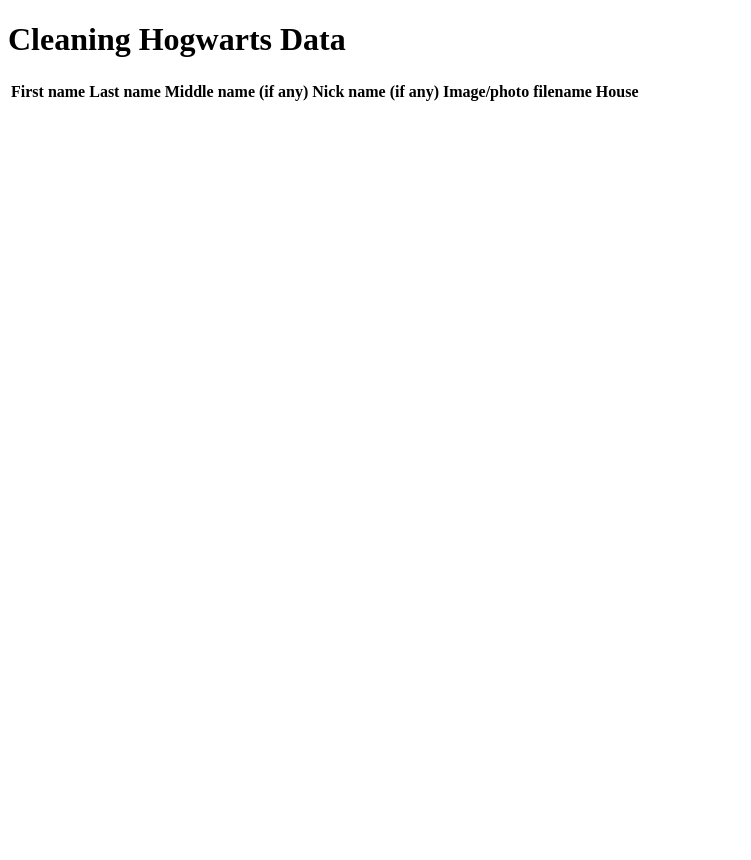
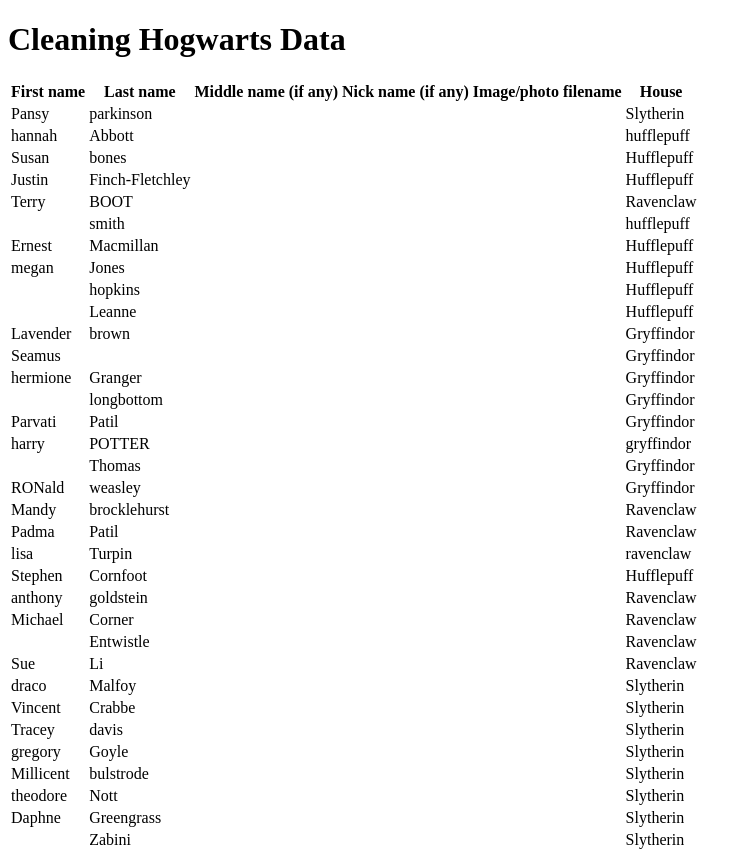
Before and after one commit to magn902m/cleaning_hogwarts_data, a plain HTML site: page index.html in a window 1280 px wide. Shown: the whole page, without its empty margins (0-751 px from the left). Before the commit the page ends 800 px from the top, so only its background shows below. Drawn offline with Linux system fonts and the light colour scheme.

Commit message:
got some thing show

```diff
--- a/index.html
+++ b/index.html
@@ -34,7 +34,7 @@
         <td data-field="last_name"></td>
         <td data-field="middle_name"></td>
         <td data-field="nick_name"></td>
-        <td data-field="img_filename"></td>
+        <td data-field="img_name"></td>
         <td data-field="house"></td>
       </tr>
     </template>
--- a/script.js
+++ b/script.js
@@ -14,7 +14,7 @@ function start() {
 }
 
 function loadJSON() {
-  console.log("loadJSON");
+  //   console.log("loadJSON");
   fetch("students.json")
     .then((response) => response.json())
     .then((jsonData) => {
@@ -24,12 +24,38 @@ function loadJSON() {
 }
 
 function prepareObjects(jsonData) {
-  console.log("prepareObjects");
+  //   console.log("prepareObjects");
+  jsonData.forEach((jsonObject) => {
+    let fullname = jsonObject.fullname;
+    let house = jsonObject.house;
+    // let gender = jsonObject.gender;
+
+    const Student = {
+      firstName: "",
+      lastName: "",
+      middleName: "",
+      nickName: "",
+      imgName: "",
+      house: "",
+    };
+    const student = Object.create(Student);
+
+    student.firstName = fullname.substring(0, fullname.indexOf(" "));
+    student.lastName = fullname.substring(fullname.lastIndexOf(" "));
+    student.middleName = fullname.substring(fullname.lastIndexOf(" "), fullname.lastIndexOf(" "));
+    student.nickName = "";
+    student.imgName = "";
+    student.house = house.charAt(0).toUpperCase() + house.substring(1).toLowerCase();
+    // student.gender = jsonObject.gender;
+
+    allStudents.push(student);
+  });
 
   displayList();
 }
+
 function displayList() {
-  console.log("displayList");
+  //   console.log("displayList");
 
   HTML.dest.innerHTML = "";
 
@@ -42,6 +68,11 @@ function displayStudent(student) {
   const clone = HTML.template.content.cloneNode(true);
 
   clone.querySelector("[data-field=first_name]").textContent = student.firstName;
+  clone.querySelector("[data-field=last_name]").textContent = student.lastName;
+  clone.querySelector("[data-field=middle_name]").textContent = student.middleName;
+  clone.querySelector("[data-field=nick_name]").textContent = student.nickName;
+  clone.querySelector("[data-field=img_name]").textContent = student.imgName;
+  clone.querySelector("[data-field=house]").textContent = student.house;
 
   HTML.dest.appendChild(clone);
 }
```
